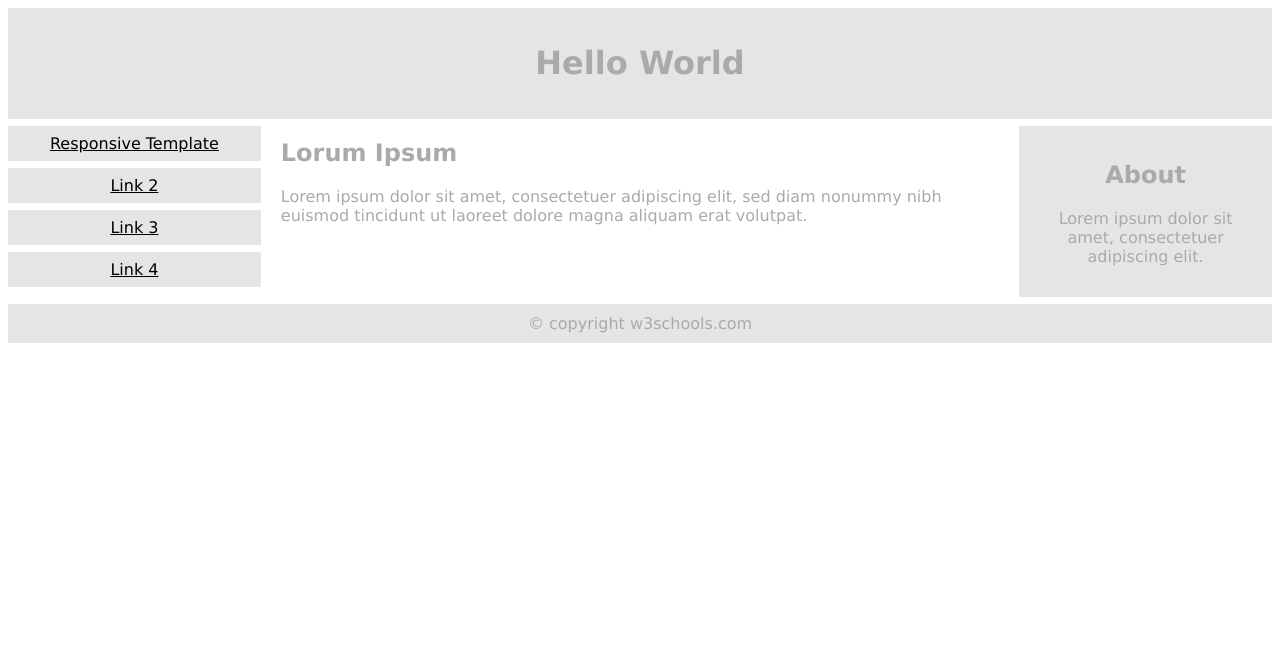
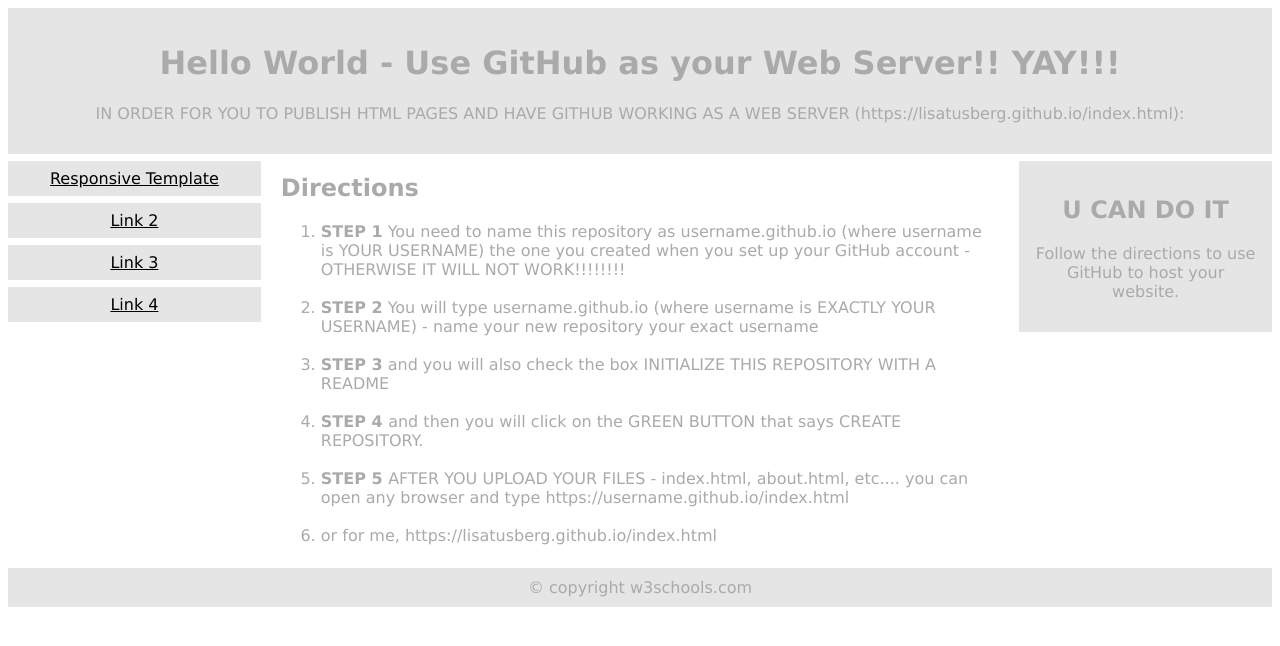
Before and after one commit to lisatusberg/lisatusberg.github.io, a plain HTML site: page index.html in a window 1280 px wide. Drawn offline with Linux system fonts and the light colour scheme.

Commit message:
Update index.html

```diff
--- a/index.html
+++ b/index.html
@@ -44,7 +44,10 @@
 <body style="font-family:Verdana;color:#aaaaaa;">
 
 <div style="background-color:#e5e5e5;padding:15px;text-align:center;">
-  <h1>Hello World</h1>
+  <h1>Hello World - Use GitHub as your Web Server!! YAY!!!</h1>
+  <p>IN ORDER FOR YOU TO PUBLISH HTML PAGES AND HAVE GITHUB WORKING AS A WEB SERVER (https://lisatusberg.github.io/index.html):</p>
+
+
 </div>
 
 <div style="overflow:auto">
@@ -56,13 +59,20 @@
   </div>
 
   <div class="main">
-    <h2>Lorum Ipsum</h2>
-    <p>Lorem ipsum dolor sit amet, consectetuer adipiscing elit, sed diam nonummy nibh euismod tincidunt ut laoreet dolore magna aliquam erat volutpat.</p>
+    <h2>Directions</h2>
+  <ol>
+  <li><b>STEP 1</b> You need to name this repository as username.github.io (where username is YOUR USERNAME) the one you created when you set up your GitHub account - OTHERWISE IT WILL NOT WORK!!!!!!!!</li><br>
+  <li><b>STEP 2</b> You will type username.github.io (where username is EXACTLY YOUR USERNAME) - name your new repository your exact username</li><br>
+  <li><b>STEP 3</b> and you will also check the box INITIALIZE THIS REPOSITORY WITH A README</li><br>
+  <li><b>STEP 4 </b>and then you will click on the GREEN BUTTON that says CREATE REPOSITORY.</li><br>
+  <li><b>STEP 5 </b>AFTER YOU UPLOAD YOUR FILES - index.html, about.html, etc.... you can open any browser and type https://username.github.io/index.html</li><br>
+  <li>or for me, https://lisatusberg.github.io/index.html</li></li>
+  </ol>
   </div>
 
   <div class="right">
-    <h2>About</h2>
-    <p>Lorem ipsum dolor sit amet, consectetuer adipiscing elit.</p>
+    <h2>U CAN DO IT</h2>
+    <p>Follow the directions to use GitHub to host your website.</p>
   </div>
 </div>
 
```
